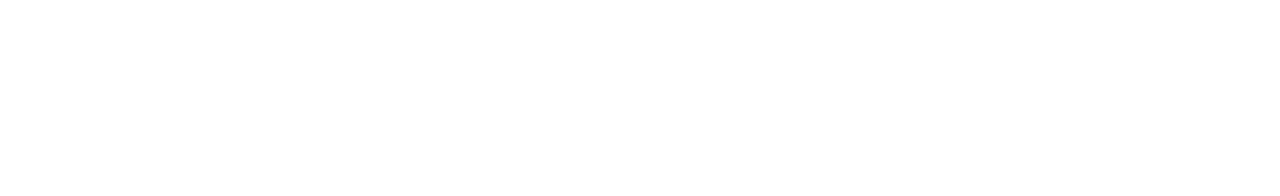
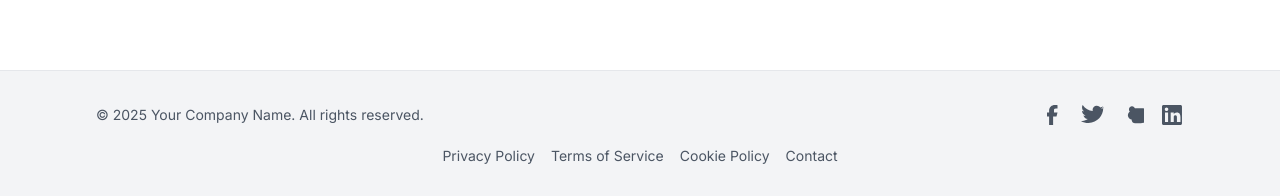
Before and after one commit to Conor-McLeod/my-v0-crm-website-v2, a Next.js app: page / in a window 1280 px wide. Shown: the part 1832-2028 px from the top of the page. Before the commit the page ends 1902 px from the top, so only its background shows below. Built offline with nearby package versions, Linux system fonts and the light colour scheme.

Commit message:
Added a footer

```diff
--- /dev/null
+++ b/components/Footer.tsx
@@ -0,0 +1,69 @@
+// components/Footer.tsx
+
+import React from 'react';
+
+const Footer = () => {
+  const currentYear = new Date().getFullYear();
+
+  return (
+    <footer className="bg-gray-100 dark:bg-gray-900 py-8 border-t border-gray-200 dark:border-gray-700">
+      <div className="max-w-6xl mx-auto px-4 sm:px-6 lg:px-8">
+        <div className="flex flex-col md:flex-row items-center justify-between">
+          <div className="text-center md:text-left mb-4 md:mb-0">
+            <p className="text-gray-600 dark:text-gray-400 text-sm">
+              &copy; {currentYear} Your Company Name. All rights reserved.
+            </p>
+          </div>
+
+          <div className="flex space-x-4">
+            {/* Placeholder for Social Media Links */}
+            <a href="#" className="text-gray-600 dark:text-gray-400 hover:text-gray-900 dark:hover:text-gray-300 transition duration-300" aria-label="Link to Facebook">
+              {/* Replace with your actual Facebook icon (e.g., from lucide-react) */}
+                <svg className="h-6 w-6" fill="currentColor" viewBox="0 0 24 24" xmlns="http://www.w3.org/2000/svg">
+                  <path d="M14 13.5h2.5l1-4H14v-2c0-1.03 0-2 2-2h1.5V2.14c-.326-.043-1.557-.14-2.857-.14C11.928 2 9.107 4.159 9.107 7.535V9.5H7v4h2.107V22h4V13.5z"/>
+                </svg>
+            </a>
+            <a href="#" className="text-gray-600 dark:text-gray-400 hover:text-gray-900 dark:hover:text-gray-300 transition duration-300" aria-label="Link to Twitter">
+               {/* Replace with your actual Twitter icon */}
+              <svg className="h-6 w-6" fill="currentColor" viewBox="0 0 24 24" xmlns="http://www.w3.org/2000/svg">
+                <path d="M23.643 4.937c-.835.37-1.732.62-2.675.733.962-.576 1.783-1.386 2.315-2.424-.9.534-1.897.922-2.958 1.195-.88-.904-2.066-1.57-3.412-1.676-1.168-.09-2.359.366-3.184 1.178-1.058 1.038-1.375 2.616-.912 4.057-3.976-.2-7.656-2.184-10.148-5.906-.4.689-.63 1.49-.63 2.342 0 1.51.755 2.967 1.993 3.912-.701-.022-1.402-.235-2.05-.64v.065c0 2.182 1.497 4.227 3.737 4.768-.409.104-.814.142-1.248.142-.302 0-.607-.03-1.065-.124.545 1.873 2.254 3.37 4.354 3.54-1.567 1.195-3.464 1.946-5.614 1.855-.391-.017-.768-.023-1.173-.067 2.189 1.347 4.768 2.105 7.548 2.105 9.054 0 14.671-7.723 14.671-14.42 0-.22-.011-.438-.017-.657.962-.695 1.853-1.532 2.675-2.424"/>
+              </svg>
+            </a>
+            <a href="#" className="text-gray-600 dark:text-gray-400 hover:text-gray-900 dark:hover:text-gray-300 transition duration-300" aria-label="Link to Instagram">
+                {/* Replace with your actual Instagram icon */}
+                <svg fill="currentColor" viewBox="0 0 24 24" xmlns="http://www.w3.org/2000/svg" className="h-6 w-6">
+                   <path d="M16.823 5.204c.92-.034 1.883-.04 2.848-.04s1.932.006 2.852.04c2.034.018 3.044.895 3.458 2.834.18.85.287 1.74.323 2.635.036.913.042 1.882.04 2.847s-.006 1.933-.04 2.852c-.018 2.027-.897 3.046-2.832 3.457-.845.186-1.743.298-2.633.334-.919.037-1.885.042-2.852.04s-1.933-.006-2.848-.04c-2.035-.018-3.054-.899-3.465-2.835-.184-.848-.295-1.74-.331-2.635-.036-.913-.042-1.882-.04-2.847s.006-1.933.04-2.852c.018-2.035.897-3.053 2.834-3.466.85-.175 1.745-.282 2.634-.318Zm-4.827 11.304c-2.288 0-4.143-1.987-4.143-4.242 0-2.255 1.855-4.243 4.143-4.243s4.143 1.988 4.143 4.243c0 2.255-1.855 4.242-4.143 4.242Zm5.644-8.408c-.554 0-1.005-.451-1.005-1.005s.451-1.005 1.005-1.005 1.004.451 1.004 1.005-.45 1.005-1.004 1.005Zm-5.644 1.329c-1.673 0-3.033-1.36-3.033-3.033s1.36-3.033 3.033-3.033 3.033 1.36 3.033 3.033-1.36 3.033-3.033 3.033Z"/>
+                </svg>
+            </a>
+            <a href="#" className="text-gray-600 dark:text-gray-400 hover:text-gray-900 dark:hover:text-gray-300 transition duration-300"  aria-label="Link to Linkedin">
+                {/* Replace with your actual LinkedIn icon*/}
+                 <svg fill="currentColor" viewBox="0 0 24 24" xmlns="http://www.w3.org/2000/svg" className="h-6 w-6">
+                      <path d="M20.47 2H3.56C2.7 2 2 2.7 2 3.56v16.88C2 21.3 2.7 22 3.56 22h16.91c.82 0 1.5-.7 1.5-1.56V3.56C22 2.7 21.3 2 20.47 2zM8.09 19.09H5V9.52h3.09V19.1zM6.54 8.017c-.966 0-1.75-.79-1.75-1.764 0-.974.784-1.764 1.75-1.764.966 0 1.75.79 1.75 1.764 0 .974-.783 1.764-1.75 1.764zM20 19.09h-3.08v-4.8c0-1.204-.44-2.023-1.516-2.023-.83 0-1.317.557-1.532 1.097-.08.195-.1.465-.1.738v5h-3.08c0-8.748 0-9.57 0-9.57h3.08v1.363s.043.065.064.097h.097c.427-.636 1.182-1.55 2.873-1.55 3.036 0 3.666 2.137 3.666 4.914V19.1z"/>
+                </svg>
+            </a>
+            {/* Add more social media links as needed */}
+          </div>
+        </div>
+
+        <div className="mt-4 text-center">
+          {/* Placeholder for Footer Links */}
+          <a href="#" className="text-gray-600 dark:text-gray-400 hover:text-gray-900 dark:hover:text-gray-300 mx-2 text-sm">
+            Privacy Policy
+          </a>
+          <a href="#" className="text-gray-600 dark:text-gray-400 hover:text-gray-900 dark:hover:text-gray-300 mx-2 text-sm">
+            Terms of Service
+          </a>
+            <a href="#" className="text-gray-600 dark:text-gray-400 hover:text-gray-900 dark:hover:text-gray-300 mx-2 text-sm">
+            Cookie Policy
+          </a>
+            <a href="#" className="text-gray-600 dark:text-gray-400 hover:text-gray-900 dark:hover:text-gray-300 mx-2 text-sm">
+            Contact
+          </a>
+          {/* Add more links as needed */}
+        </div>
+      </div>
+    </footer>
+  );
+};
+
+export default Footer;
--- a/pages/_app.tsx
+++ b/pages/_app.tsx
@@ -1,13 +1,16 @@
-import type { AppProps } from "next/app"
-import { Inter } from "next/font/google"
-import "@/styles/globals.css"
+// pages/_app.tsx
+import type { AppProps } from "next/app";
+import { Inter } from "next/font/google";
+import "@/styles/globals.css";
+import Footer from "@/components/Footer"; // Import the Footer component
 
-const inter = Inter({ subsets: ["latin"] })
+const inter = Inter({ subsets: ["latin"] });
 
 export default function App({ Component, pageProps }: AppProps) {
   return (
     <main className={inter.className}>
       <Component {...pageProps} />
+      <Footer /> {/* Add the Footer component here */}
     </main>
-  )
+  );
 }
```
